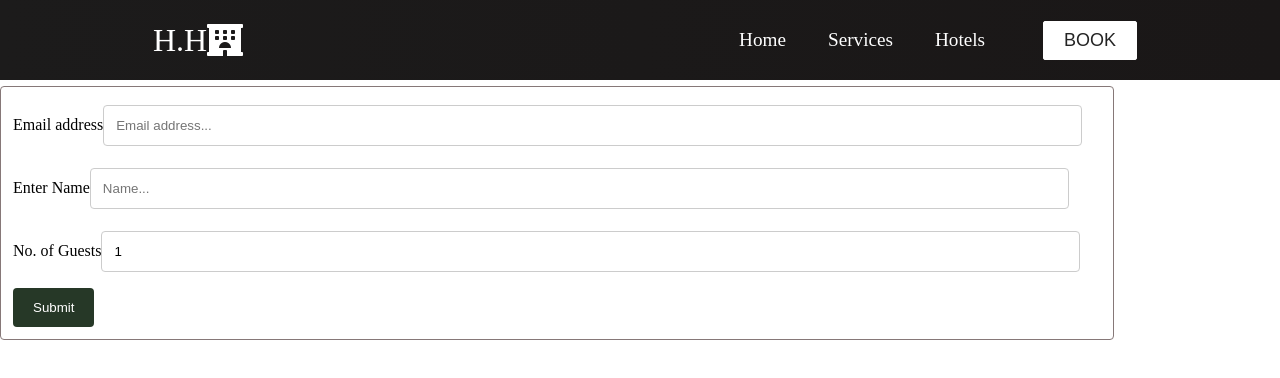
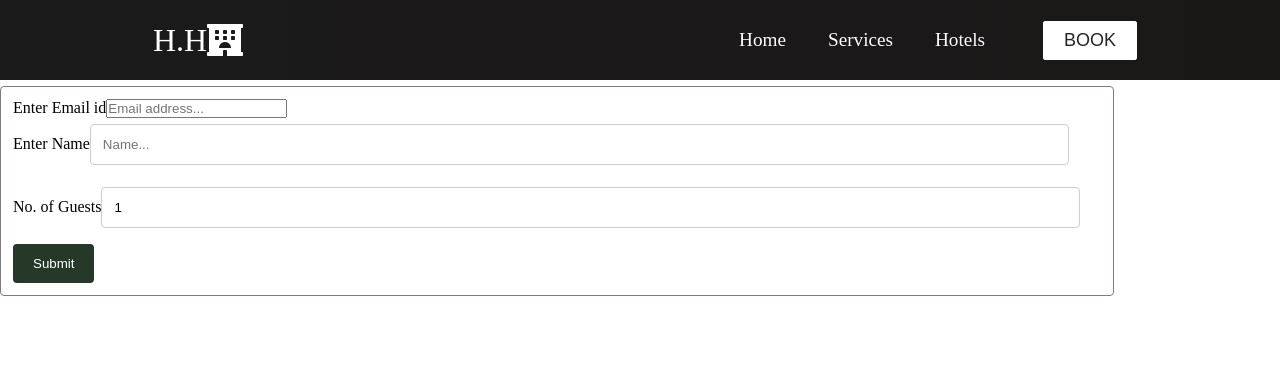
Before and after one commit to Manishdas1975/React-hotel-booking-webpage, a React (Create React App) app: page /log in a window 1280 px wide. Shown: the top 378 px of the page. Built offline with nearby package versions, Linux system fonts and the light colour scheme.

Commit message:
Update Log.js

```diff
--- a/src/components/pages/Log.js
+++ b/src/components/pages/Log.js
@@ -6,8 +6,8 @@ export default function Log() {
     <form name="Log-Hotel" method="POST" data-netlify="true" className="forms">
       <div className="form-email">
         <label>
-          Email address
-          <input type="text" name="email" placeholder="Email address..." />
+          Enter Email id
+          <input type="email" name="email" placeholder="Email address..." />
         </label>
       </div>
       <div className="form-name">
```
